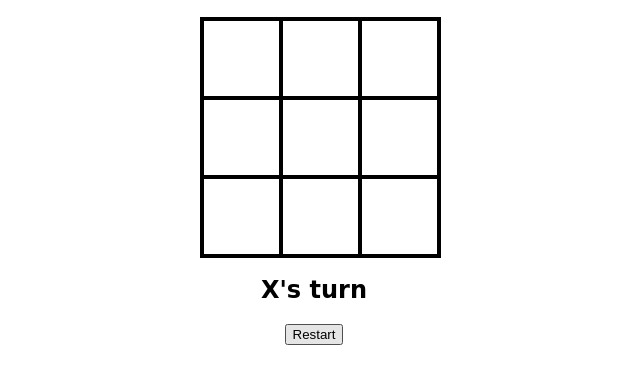
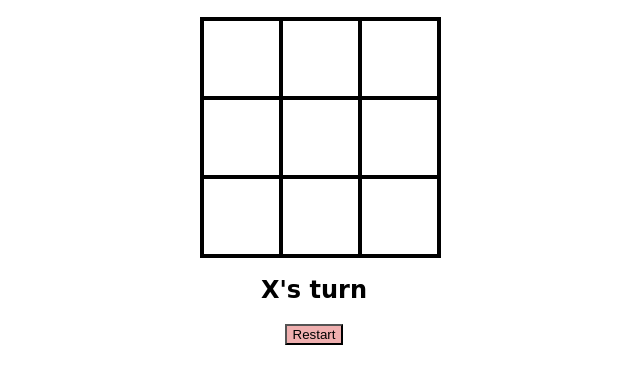
Before and after one commit to ShaileeGavnekar/TicTacToe-Game, a plain HTML site: page index.html in a window 1280 px wide. In both pictures the pointer is over the button "Restart". Shown: the part 62-446 px from the top of the page, without its empty margins (326-966 px from the left). Drawn offline with Linux system fonts and the light colour scheme.

Commit message:
Update tictactoe.css

```diff
--- a/tictactoe.css
+++ b/tictactoe.css
@@ -17,3 +17,9 @@
     width: 225px;
     margin: auto;
 }
+#restartBtn {
+    cursor: pointer;
+}
+#restartBtn:hover{
+    background-color: rgba(218, 66, 66, 0.418);
+}
```
